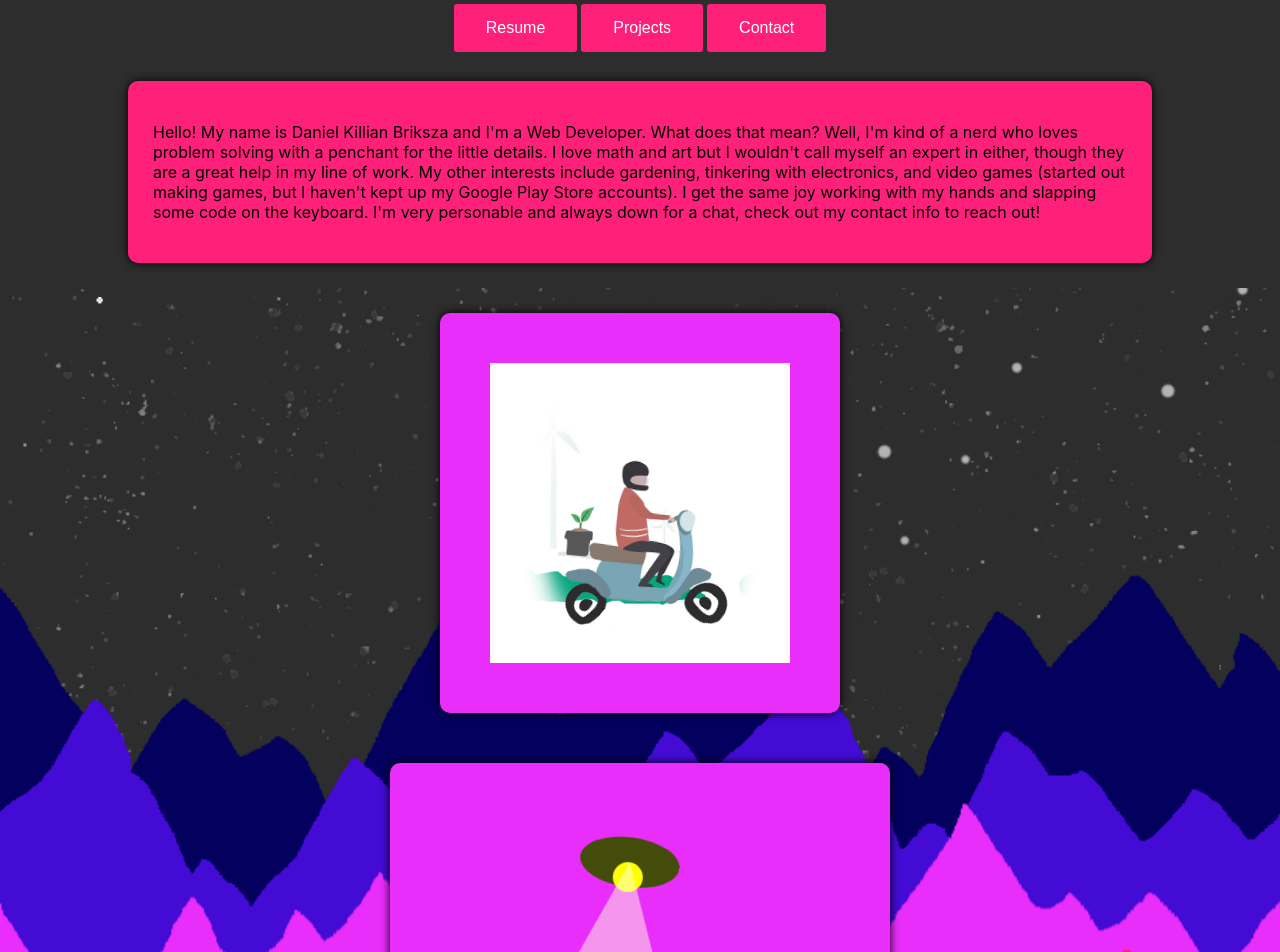
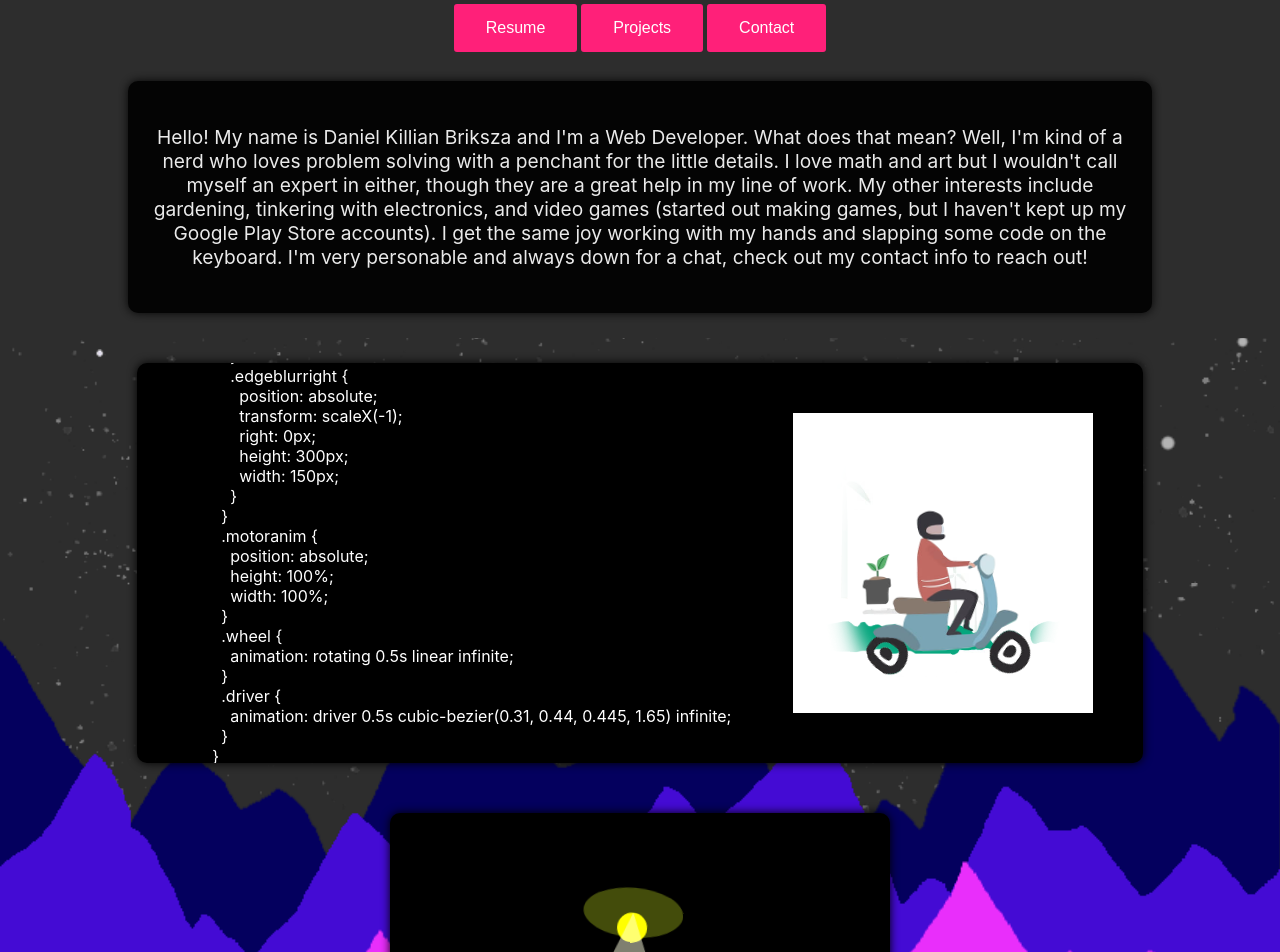
Before and after one commit to dbriksza/portfoliositeV2, a React (Create React App) app: page / in a window 1280 px wide. Shown: the top 952 px of the page. Built offline with nearby package versions, Linux system fonts and the light colour scheme.

Commit message:
animated text to accompany animation

```diff
--- a/src/App.scss
+++ b/src/App.scss
@@ -1,5 +1,3 @@
-/* @import url(https://fonts.googleapis.com/css?family=IBM + Plex + Mono&display=swap); */
-
 //Color vars
 $pink: #ff2079;
 $lightpink: #ff2079;
@@ -7,29 +5,42 @@ $purple: #e92efb;
 $blue: #440bd4;
 $darkblue: #04005e;
 
-// @import "compass/css3";
-// @import "compass/functions";
-// @import "~compass/css3";
-
 * {
   box-sizing: border-box;
 }
-
-// html,
-// body{
-//   background-color: #FEDCC8;
-// }
 
 html {
   overflow: auto;
 }
 
+body {
+  max-width: 100vw;
+  height: 100%;
+  justify-content: center;
+  align-items: center;
+  margin: auto;
+  background-color: #2d2d2d;
+}
+
+.App {
+  height: 100%;
+  position: relative;
+  align-items: center;
+  justify-content: center;
+  display: flex;
+  flex-direction: column;
+}
+
+h1 {
+  font-size: 5em;
+  color: white;
+  text-transform: uppercase;
+}
+
 /* line 1, src/compass/compass.scss */
 .parallax {
   perspective: 100px;
-  // width: 100%;
   height: 100%;
-  // position: sticky;
   overflow-x: hidden;
   overflow-y: auto;
   position: absolute;
@@ -96,132 +107,6 @@ html {
   transform: translateZ(0px) scale(1) translateY(200px);
 }
 
-// .four {
-//   fill: $darkblue;
-// }
-// .three {
-//   fill: $blue;
-// }
-// .two {
-//   fill: $purple;
-// }
-// .one {
-//   fill: $pink;
-// }
-
-// .background {
-// width: 100vw;
-// height: 100%;
-// position: sticky;
-// top: 0;
-// position: fixed;
-// top: 0;
-// background-color: $darkblue;
-// background-image: linear-gradient(hsl(10, 90, 66), transparent 70%);
-// mix-blend-mode: difference;
-// bottom: 0;
-// overflow: hidden;
-// left: 0;
-// width: 100%;
-// display: flex;
-// height: 100vh;
-// position: absolute;
-// bottom: 0;
-// overflow-x: hidden;
-// overflow-y: scroll;
-// perspective: 1px;
-// perspective-origin: 0 0;
-// }
-// .backgroundIMG {
-// filter: blur(4px);
-// height: 100px;
-// height: 100%;
-// width: 100vw;
-// position: absolute;
-// position: sticky;
-// top: 0;
-// top: 100px;
-// object-fit: fill;
-// position: sticky;
-// bottom: 0;
-// overflow: hidden;
-// top: 20vh;
-// display: block;
-// bottom: calc(((100px) - (30vw)));
-// transform-origin: 0 0;
-// transform: translateZ(-2px) scale(3);
-// }
-
-// .imgOne,
-// .imgTwo,
-// .imgThree,
-// .imgFour {
-//   position: relative;
-//   background-position: center;
-//   background-size: cover;
-//   background-repeat: no-repeat;
-//   opacity: 0.7;
-
-/*
-    fixed = parallax
-    scroll = normal
-  */
-//   background-attachment: fixed;
-// }
-
-// .imgOne {
-//   background-image: url("./assets/mountainPink.png");
-//   width: 100vw;
-//   height: 100vh;
-// }
-// .imgTwo {
-//   background-image: url("./assets/mountainPurple.png");
-//   width: 100vw;
-//   height: 100vh;
-// }
-// .imgThree {
-//   background-image: url("./assets/mountainBlue.png");
-//   width: 100vw;
-//   height: 100vh;
-// }
-// .imgFour {
-//   background-image: url("./assets/mountainDarkBlue.png");
-//   width: 100vw;
-//   height: 100vh;
-// }
-
-body {
-  /* background-color: #FF5A5A; */
-  max-width: 100vw;
-  height: 100%;
-  /* max-height: 100vh; */
-  /* overflow-x: hidden;*/
-  // overflow-y: hidden;
-  /* display: flex; */
-  justify-content: center;
-  align-items: center;
-  margin: auto;
-  /* font-family: "IBM Plex Mono", monospace; */
-  background-color: #2d2d2d;
-}
-
-.App {
-  // max-width: 80vw;
-  height: 100%;
-  position: relative;
-  align-items: center;
-  justify-content: center;
-  display: flex;
-  flex-direction: column;
-  // overflow: hidden;
-}
-
-h1 {
-  font-size: 5em;
-  color: white;
-  text-transform: uppercase;
-}
-
 /* Nav Styling */
 
 nav {
@@ -231,9 +116,7 @@ nav {
 }
 
 .navButton {
-  // z-index: 999;
-  /* font-family: "IBM Plex Mono", monospace; */
-  background-color: $pink; /* Green */
+  background-color: $pink;
   border: none;
   color: white;
   padding: 15px 32px;
@@ -263,7 +146,9 @@ nav {
 .projectContainer {
   position: relative;
   top: -100vh;
-  background-color: $lightpink;
+  background-color: #000000cc;
+  // opacity: 80%;
+  color: #fff;
   border-radius: 10px;
   display: flex;
   flex-direction: column;
@@ -274,11 +159,36 @@ nav {
   margin-top: 25px;
   margin-bottom: 25px;
   box-shadow: 0px 0px 10px black;
+  font-size: 1.2em;
+  a:link {
+    color: $blue;
+  }
+
+  /* visited link */
+  a:visited {
+    color: $purple;
+  }
+
+  /* mouse over link */
+  a:hover {
+    color: $pink;
+  }
+
+  /* selected link */
+  a:active {
+    color: $darkblue;
+  }
+  img {
+    opacity: 100%;
+  }
 }
 
 .bioContainer {
+  text-align: center;
   position: relative;
-  background-color: $lightpink;
+  background-color: black;
+  opacity: 90%;
+  color: #fff;
   border-radius: 10px;
   display: flex;
   flex-direction: column;
@@ -289,6 +199,9 @@ nav {
   margin-top: 25px;
   margin-bottom: 25px;
   box-shadow: 0px 0px 10px black;
+  p {
+    font-size: 1.2em;
+  }
 }
 
 .projectSingle {
@@ -389,19 +302,44 @@ input {
 
 //Motorbike Animation Containers
 .animationContainer {
+  white-space: pre-wrap;
   position: relative;
-  // z-index: 10;
   padding: 50px;
   top: -100vh;
-  // margin: 0 auto;
   margin-top: 25px;
   margin-bottom: 25px;
   border-radius: 10px;
-  // display: flex;
-  // flex-direction: column;
-  background-color: $purple;
-  // position: relative;
+  background-color: black;
+  opacity: 90%;
+  color: #fff;
   box-shadow: 0px 0px 10px black;
+  display: flex;
+  flex-direction: row;
+  overflow-y: hidden;
+  overflow-x: hidden;
+}
+
+.scrollingText {
+  margin: 25px;
+  display: inline-block;
+  animation: floatText 30s infinite linear;
+  padding-top: 100%;
+  overflow-x: hidden;
+  overflow-y: hidden;
+}
+.scrollingText:hover {
+  animation-play-state: paused;
+}
+@keyframes floatText {
+  to {
+    transform: translateY(-100%);
+  }
+}
+.textActive {
+  color: $pink;
+}
+.textInactive {
+  color: $blue;
 }
 
 .motoranimationcontainer {
@@ -438,8 +376,6 @@ input {
   }
   .wheel {
     animation: rotating 0.5s linear infinite;
-  }
-  .plant {
   }
   .driver {
     animation: driver 0.5s cubic-bezier(0.31, 0.44, 0.445, 1.65) infinite;
@@ -653,8 +589,6 @@ input {
 #trapezoid {
   position: relative;
   top: 25px;
-  // z-index: 5;
-  // opacity: 50%;
   border-bottom: 500px solid lightyellow;
   border-left: 200px solid transparent;
   border-right: 200px solid transparent;
--- a/src/components/animations.js
+++ b/src/components/animations.js
@@ -19,9 +19,29 @@ const Animations = () => {
   const clickHandleMotor = () => {
     document.getElementById("plant").classList.remove("plantIdle");
     document.getElementById("plant").classList.add("plantActive");
+    document.getElementById("animActiveText1").classList.add("textActive");
+    document.getElementById("animActiveText2").classList.add("textActive");
+    document.getElementById("animActiveText1").classList.remove("textInactive");
+    document.getElementById("animActiveText2").classList.remove("textInactive");
+    document.getElementById("animActiveText3").classList.remove("textActive");
+    document.getElementById("animActiveText3").classList.add("textInactive");
+    document.getElementById("animActiveText4").classList.remove("textActive");
+    document.getElementById("animActiveText4").classList.add("textInactive");
     setTimeout(function () {
       document.getElementById("plant").classList.remove("plantActive");
       document.getElementById("plant").classList.add("plantIdle");
+      document.getElementById("animActiveText1").classList.remove("textActive");
+      document.getElementById("animActiveText2").classList.remove("textActive");
+      document.getElementById("animActiveText1").classList.add("textInactive");
+      document.getElementById("animActiveText2").classList.add("textInactive");
+      document.getElementById("animActiveText3").classList.add("textActive");
+      document
+        .getElementById("animActiveText3")
+        .classList.remove("textInactive");
+      document.getElementById("animActiveText4").classList.add("textActive");
+      document
+        .getElementById("animActiveText4")
+        .classList.remove("textInactive");
     }, 1000);
   };
   const clickHandle = () => {
@@ -41,17 +61,226 @@ const Animations = () => {
         data-aos-once="true"
         data-aos-anchor-placement="top-center"
       >
+        <div style={{ maxHeight: "300px" }}>
+          <p className="scrollingText">
+            {`.motoranimationcontainer {
+  display: block;
+  position: relative;
+  height: 300px;
+  min-width: 300px;
+  align-items: center;
+  .motoranimbackground {
+    position: relative;
+    background: url("./assets/motorbike_background.png") repeat 0 0;
+    background-size: cover;
+    animation: slide 3s linear infinite;
+    height: 300px;
+    width: 300px;
+    .edgeblurleft {
+      position: absolute;
+      left: 0px;
+      height: 300px;
+      width: 150px;
+    }
+    .edgeblurright {
+      position: absolute;
+      transform: scaleX(-1);
+      right: 0px;
+      height: 300px;
+      width: 150px;
+    }
+  }
+  .motoranim {
+    position: absolute;
+    height: 100%;
+    width: 100%;
+  }
+  .wheel {
+    animation: rotating 0.5s linear infinite;
+  }
+  .driver {
+    animation: driver 0.5s cubic-bezier(0.31, 0.44, 0.445, 1.65) infinite;
+  }
+}`}
+            <span id="animActiveText3" className="textActive">{`
+
+.plantIdle {
+  animation: plant 0.5s cubic-bezier(0.33333, 0.66667, 0.66667, 1) infinite;
+}`}</span>
+            <span id="animActiveText1" className="textInactive">
+              {`
+.plantActive {
+  transform-origin: 50% 55% !important;
+  animation: plantFlip 1s linear infinite;
+}`}
+            </span>
+            {`
+.kevin-motor {
+  background-color: #f8fcff;
+  background-color: #f1f9fd;
+  border-top: 1px solid #ecf1f5;
+}
+.bonus-features-container {
+  max-width: 900px;
+  width: 100%;
+  margin: 0 auto;
+  display: flex;
+  align-items: center;
+  justify-content: center;
+
+  .motorbike {
+    width: 350px;
+    filter: contrast(105%);
+  }
+
+  .bonus-features-CTA {
+    width: 100%;
+    margin-left: 20px;
+
+    .bonus-features-title {
+      font-size: 1.5rem;
+      font-weight: 500;
+      margin-bottom: 0;
+    }
+
+    .bonus-features-description {
+      margin-top: 10px;
+      font-size: 1.2rem;
+      line-height: 1.4;
+    }
+
+    .sign-up-CTA {
+      background-color: #5666fa;
+      color: white;
+      border: none;
+      padding: 10px 37px;
+      border-radius: 5px;
+      font-size: 1.2rem;
+      transition: 0.22s ease;
+
+      cursor: pointer;
+      &:focus {
+        outline: 0;
+      }
+
+      &:hover {
+        filter: brightness(130%);
+      }
+    }
+  }
+}
+
+//Motorbike Animation keyframes
+
+@keyframes slide {
+  from {
+    background-position: 0 0;
+  }
+  to {
+    background-position: -300px 0;
+  }
+}
+
+@keyframes rotating {
+  from {
+    transform: rotate(0deg);
+  }
+  to {
+    transform: rotate(360deg);
+  }
+}`}
+            <span id="animActiveText4" className="textActive">{`
+
+@keyframes plant {
+  0% {
+    transform: rotate(0deg);
+  }
+  25% {
+    transform: rotate(-5deg) translate(5px, -5px);
+  }
+  50% {
+    transform: rotate(10deg) translate(-5px, -5px);
+  }
+  75% {
+    transform: rotate(-7deg) translate(-7px, -8px);
+  }
+  100% {
+    transform: rotate(0deg);
+  }
+}`}</span>
+            {`
+@keyframes driver {
+  0% {
+    transform: rotate(0deg);
+  }
+  25% {
+    transform: rotate(-3deg) translate(2px, -1px);
+  }
+  50% {
+    transform: rotate(5deg) translate(-3px, -2px);
+  }
+  75% {
+    transform: rotate(-3deg) translate(-4px, -3px);
+  }
+  100% {
+    transform: rotate(0deg);
+  }
+}`}
+            <span id="animActiveText2" className="textInactive">
+              {`
+@keyframes plantFlip {
+  0% {
+    transform: rotate(0deg);
+  }
+  25% {
+    transform: rotate(90deg);
+    top: -10%;
+  }
+  50% {
+    transform: rotate(180deg);
+    top: -20%;
+  }
+  75% {
+    transform: rotate(270deg);
+    top: -10%;
+  }
+  100% {
+    transform: rotate(359deg);
+  }
+}`}
+            </span>
+            {`
+//Motorbike Animation Media Queries
+
+@media screen and (max-width: 600px) {
+  .bonus-features-container {
+    flex-direction: column;
+
+    .bonus-features-CTA {
+      padding: 0 5%;
+    }
+    .motorbike {
+      width: 250px;
+    }
+    .bonus-features-CTA {
+      margin-left: 0;
+      .fonus-features-title {
+        font-size: 1.2rem;
+      }
+      .bonus-features-description {
+        font-size: 1rem;
+      }
+      .sign-up-CTA {
+        font-size: 1.15rem;
+        width: 50%;
+      }
+    }
+  }
+}`}
+          </p>
+        </div>
         <div className="kevinmotor" onClick={() => clickHandleMotor()}>
-          <div
-            className="bonus-features-container"
-            // data-aos="fade-right"
-            // data-aos-offset="100"
-            // // data-aos-delay="50"
-            // data-aos-duration="800"
-            // data-aos-easing="ease-in-out"
-            // data-aos-mirror="true"
-            // data-aos-once="true"
-          >
+          <div className="bonus-features-container">
             <div className="motoranimationcontainer">
               <div className="motoranimbackground">
                 <img className="edgeblurleft" src={edgeblur} />
```
Also changed, not shown: src/components/projects.js (+13 -5 lines).
